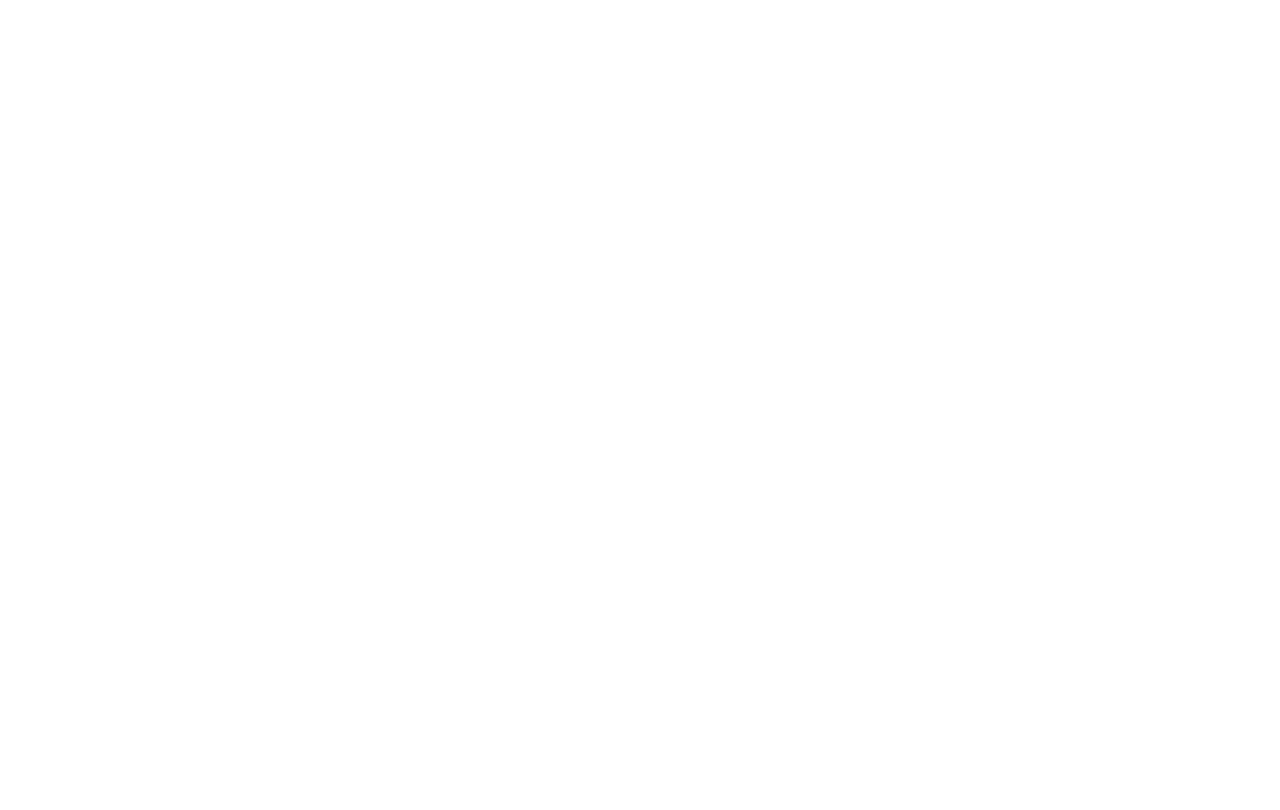
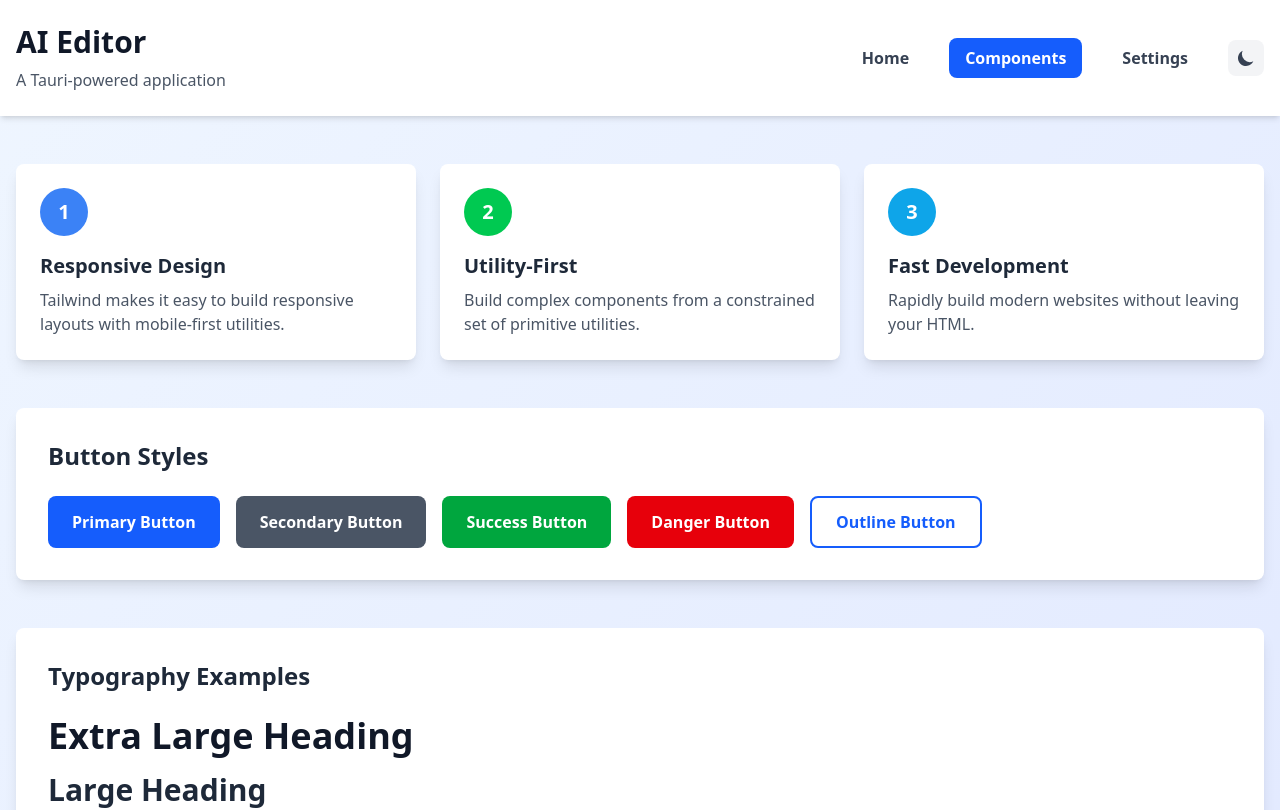
Before and after one commit to marouane-dev75/ai-writer, a React (Vite) app: page /showcase in a window 1280 px wide. Before the commit this address had no page. Shown: the top 810 px of the page. Built offline with nearby package versions, Linux system fonts and the light colour scheme.

Commit message:
refactor

```diff
--- a/src/App.tsx
+++ b/src/App.tsx
@@ -1,14 +1,16 @@
 import { Routes, Route } from "react-router";
 import { PageContainer } from "./layouts";
-import { Home } from "./pages/Home";
-import { Settings } from "./pages/Settings";
+import { HomePage } from "./pages/HomePage";
+import { ComponentShowcasePage } from "./pages/ComponentShowcasePage";
+import { SettingsPage } from "./pages/SettingsPage";
 
 function App() {
   return (
     <Routes>
       <Route path="/" element={<PageContainer />}>
-        <Route index element={<Home />} />
-        <Route path="settings" element={<Settings />} />
+        <Route index element={<HomePage />} />
+        <Route path="showcase" element={<ComponentShowcasePage />} />
+        <Route path="settings" element={<SettingsPage />} />
       </Route>
     </Routes>
   );
--- a/src/layouts/Navbar.tsx
+++ b/src/layouts/Navbar.tsx
@@ -33,6 +33,16 @@ export const Navbar = () => {
               Home
             </Link>
             <Link
+              to="/showcase"
+              className={`px-4 py-2 rounded-lg font-semibold transition-colors duration-200 ${
+                isActive("/showcase")
+                  ? "bg-blue-600 text-white"
+                  : "text-gray-700 dark:text-gray-300 hover:bg-gray-100 dark:hover:bg-gray-700"
+              }`}
+            >
+              Components
+            </Link>
+            <Link
               to="/settings"
               className={`px-4 py-2 rounded-lg font-semibold transition-colors duration-200 ${
                 isActive("/settings")
--- a/src/pages/Home.tsx
+++ b/src/pages/ComponentShowcasePage.tsx
@@ -1,4 +1,4 @@
-export const Home = () => {
+export const ComponentShowcasePage = () => {
   return (
     <>
       {/* Cards Grid */}
--- /dev/null
+++ b/src/pages/HomePage.tsx
@@ -0,0 +1,7 @@
+export const HomePage = () => {
+  return (
+    <>
+      {/* Placeholder - minimal content */}
+    </>
+  );
+};
--- a/src/pages/Settings.tsx
+++ b/src/pages/SettingsPage.tsx
@@ -1,6 +1,6 @@
 import { useTheme } from "../theme";
 
-export const Settings = () => {
+export const SettingsPage = () => {
   const { isDarkMode } = useTheme();
 
   return (
```
